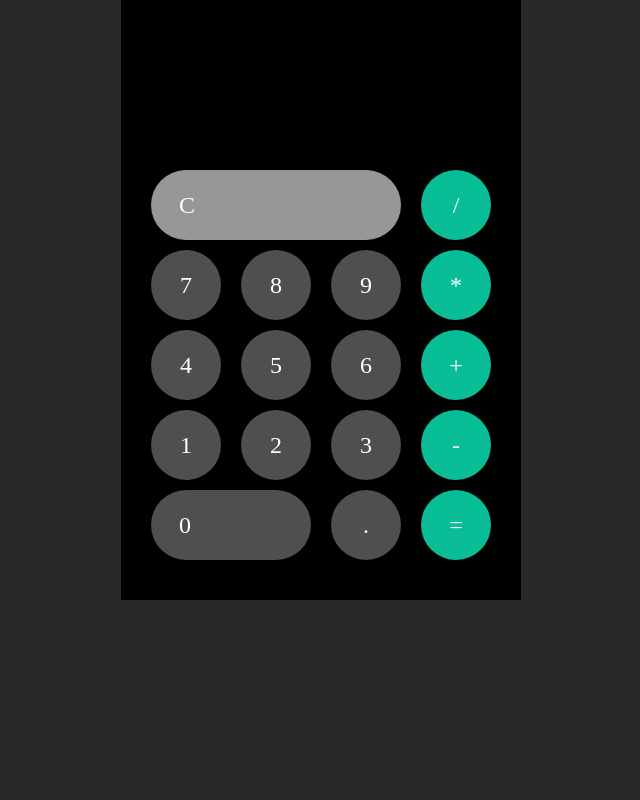
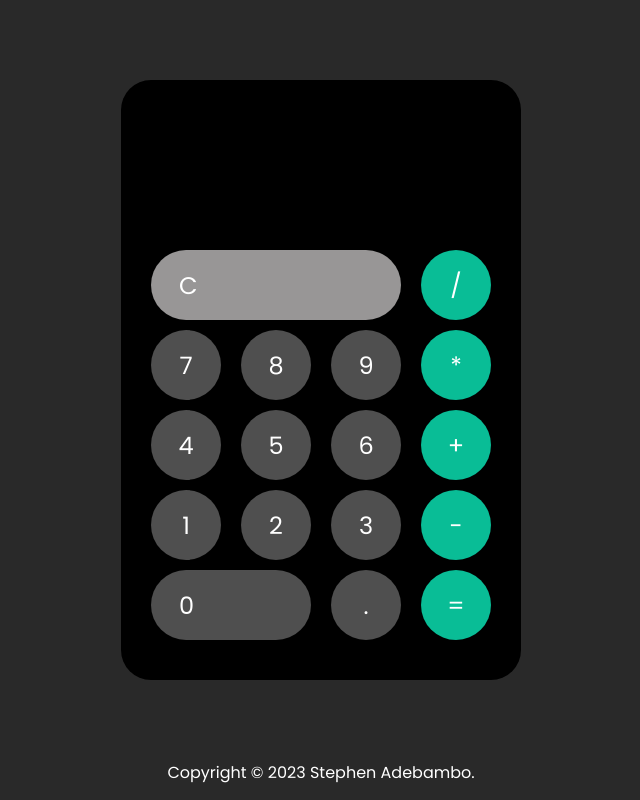
Before and after one commit to steveade/calculator, a plain HTML site: page index.html in a window 1280 px wide. Shown: the whole page, without its empty margins (319-959 px from the left). Drawn offline with Linux system fonts and the light colour scheme.

Commit message:
Add GitHub link and copyright

```diff
--- a/index.html
+++ b/index.html
@@ -41,5 +41,6 @@
         </div>
         </div>
     </div>
+    <div class="credit"><a href="https://github.com/steveoncaffeine" target="_blank">Copyright &copy; 2023 Stephen Adebambo.</a></div>
 </body>
 </html>
--- a/styles.css
+++ b/styles.css
@@ -1,12 +1,17 @@
+@import url('https://fonts.googleapis.com/css2?family=Poppins:ital,wght@0,400;0,600;0,700;0,800;1,500&display=swap');
+
 * {
     box-sizing: border-box;
     padding: 0;
     margin: 0;
+    font-family: 'Poppins', sans-serif;
+    font-weight: light;
 }
 
 body {
     display: flex;
-    justify-content: center;
+    flex-direction: column;
+    align-items: center;
     background-color: rgb(41, 41, 41);
 }
 
@@ -14,6 +19,8 @@ body {
     background-color: #000;
     width: 400px;
     height: 75vh;
+    border-radius: 30px;
+    margin-top: 10vh;
 }
 
 .display {
@@ -63,3 +70,12 @@ body {
 .keys .equal {
     background-color: rgb(9, 189, 150);
 }
+
+.credit {
+    margin-top: 10vh;
+}
+
+.credit a {
+    text-decoration: none;
+    color: #fff;
+}
```
